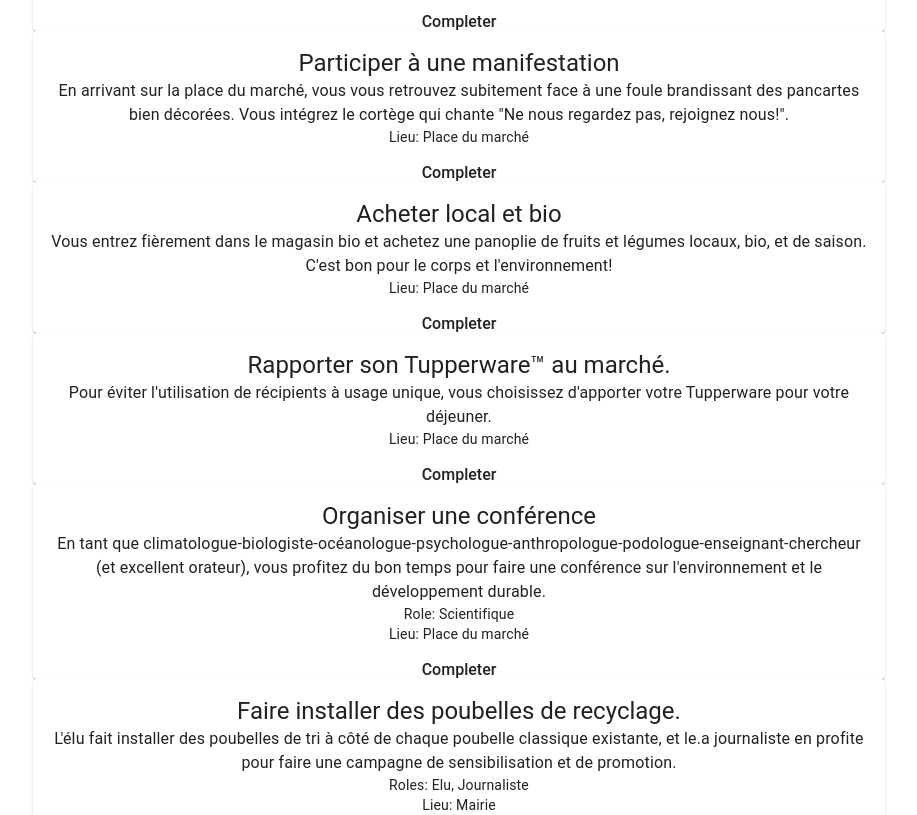
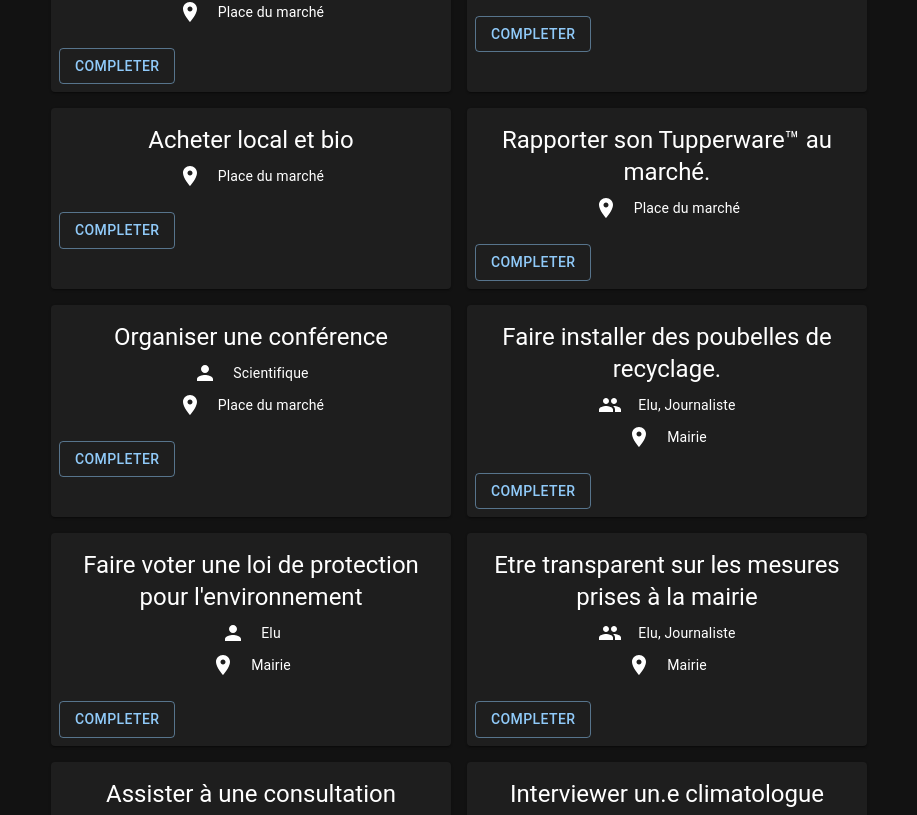
Before and after one commit to PIR-Eco-Anxiety/PIR-Eco-Anxiety.github.io, a React (Vite) app: page /#/play in a window 1280 px wide. Shown: the part 948-1763 px from the top of the page, without its empty margins (181-1098 px from the left). Built offline with nearby package versions, Linux system fonts and the light colour scheme.

Commit message:
Improve play interface

```diff
--- a/src/Play.tsx
+++ b/src/Play.tsx
@@ -1,12 +1,14 @@
 import { useState } from "react";
 import GameSourceSelector from "./components/GameSourceSelector";
-import { Backdrop, Button, Card, CardActionArea, CardContent, CardMedia, Container, Stack, Typography } from "@mui/material";
+import { Backdrop, Box, Button, Card, CardActionArea, CardActions, CardContent, CardMedia, Container, Stack, Typography } from "@mui/material";
+import PersonIcon from '@mui/icons-material/Person';
 import { useStickyState } from "./hooks/stickyState";
 import { Action, calculateScore, isGroupAction, isPersonalAction } from "./models/action";
 import { Game } from "./models/game";
 import defaultGame from "./defaultGame.json";
-import { isMultipleChoiceQuestion, isSimpleQuestion } from "./models/questions";
+import { isMultipleChoiceQuestion, isOpenQuestion, isSimpleQuestion } from "./models/questions";
 import { NullableRefSelector } from "./create/Common";
+import { LocationCity, LocationOn, People } from "@mui/icons-material";
 
 function ScoreCard({score}: {score: number}) {
   let photo;
@@ -75,6 +77,67 @@ function ScoreCard({score}: {score: number}) {
   );
 }
 
+
+function QuestionOverlay({action, onAnswer}: {action: Action, onAnswer: (correct: boolean) => void}) {
+  return (
+    <>
+      <Stack spacing={2} direction="column">
+        <Typography variant="h4">{action.bonusQuestion!.question}</Typography>
+        {isMultipleChoiceQuestion(action.bonusQuestion!) && (
+          action.bonusQuestion.answers.map(answer => (
+            <Button key={answer.answer} onClick={() => onAnswer(answer.isCorrect)}>{answer.answer}</Button>
+          ))
+        )}
+        {isSimpleQuestion(action.bonusQuestion!) && (
+          <>
+            <Typography variant="h5">Réponse: {action.bonusQuestion!.answer}</Typography>
+            <Button onClick={() => onAnswer(true)}>Réponse correcte</Button>
+            <Button onClick={() => onAnswer(false)}>Réponse incorrecte</Button>
+          </>
+        )}
+        {isOpenQuestion(action.bonusQuestion!) && (
+          <>
+            <Button onClick={() => onAnswer(true)}>Réponse acceptée</Button>
+            <Button onClick={() => onAnswer(false)}>Réponse pas acceptée</Button>
+          </>
+        )}
+      </Stack>
+    </>
+  )
+}
+
+function ActionOverlay({action, setOkClicked}: {action: Action, setOkClicked: (b: boolean) => void}) {
+  return (
+    <Stack>
+      <Typography variant="body1">
+        {action.description}
+      </Typography>
+      <Button variant="outlined" onClick={() => setOkClicked(true)}>
+        Accepter
+      </Button>
+    </Stack>
+  );
+}
+
+function ActionPopup({action, onQuestionAnswered}: {action: Action | null, onQuestionAnswered: (correct: boolean) => void}) {
+  const [okClicked, setOkClicked] = useState<boolean>(false);
+
+  return (
+    <Backdrop
+      open={action !== null}
+      sx={{zIndex: 100, backgroundColor: "rgba(0, 0, 0, 0.8)"}}
+    >
+      {action !== null && <>
+        {!okClicked ? (
+          <ActionOverlay action={action} setOkClicked={setOkClicked}/>
+        ) : (
+          <QuestionOverlay action={action} onAnswer={onQuestionAnswered}/>
+        )}
+      </>}
+    </Backdrop>
+  );
+}
+
 function ActionFilters({game, setFilteredActions}: {game: Game, setFilteredActions: (actions: Action[]) => void}) {
   const [roleIdFilter, setRoleIdFilter] = useState<number | null>(null);
   const [locationIdFilter, setLocationIdFilter] = useState<number | null>(null);
@@ -121,44 +184,35 @@ function ActionFilters({game, setFilteredActions}: {game: Game, setFilteredActio
 
 function ActionCard({game, action, onCompleteAction}: {game: Game, action: Action, onCompleteAction: () => void}) {
   return (
-    <Card>
+    <Card sx={{width: 400}}>
       <CardContent>
+        <Stack spacing={1}>
           <Typography variant="h5">{action.name}</Typography>
-        <Typography variant="body1">{action.description}</Typography>
           {isPersonalAction(action) && (
-          <Typography variant="body2">Role: {game.roles.find(role => role.id == action.roleId)!.name}</Typography>
+            <Stack direction='row' spacing={2} display='flex' justifyContent='center' alignItems='center'>
+              <PersonIcon/>
+              <Typography variant="body2">{game.roles.find(role => role.id == action.roleId)!.name}</Typography>
+            </Stack>
           )}
           {isGroupAction(action) && (
-          <Typography variant="body2">Roles: {action.roleIds.map(roleId => game.roles.find(role => role.id == roleId)!.name).join(", ")}</Typography>
+            <Stack direction='row' spacing={2} display='flex' justifyContent='center' alignItems='center'>
+              <People/>
+              <Typography variant="body2">{action.roleIds.map(roleId => game.roles.find(role => role.id == roleId)!.name).join(", ")}</Typography>
+            </Stack>
           )}
-        <Typography variant="body2">Lieu: {game.map.locations.find(location => location.id == action.locationId)!.name}</Typography>
+          <Stack direction='row' spacing={2} display='flex' justifyContent='center' alignItems='center'>
+            <LocationOn/>
+            <Typography variant="body2">{game.map.locations.find(location => location.id == action.locationId)!.name}</Typography>
+          </Stack>
+        </Stack>
+
       </CardContent>
-      <CardActionArea onClick={onCompleteAction}>
+      <CardActions>
+        <Button variant='outlined' onClick={onCompleteAction}>
           Completer
-      </CardActionArea>
+        </Button>
+      </CardActions>
     </Card>
-  )
-}
-
-function QuestionOverlay({action, onAnswer}: {action: Action, onAnswer: (correct: boolean) => void}) {
-  return (
-    <>
-      <Stack spacing={2} direction="column">
-        <Typography variant="h4">{action.bonusQuestion!.question}</Typography>
-        {isMultipleChoiceQuestion(action.bonusQuestion!) && (
-          action.bonusQuestion.answers.map(answer => (
-            <Button key={answer.answer} onClick={() => onAnswer(answer.isCorrect)}>{answer.answer}</Button>
-          ))
-        )}
-        {isSimpleQuestion(action.bonusQuestion!) && (
-          <>
-            <Typography variant="h5">Réponse: {action.bonusQuestion!.answer}</Typography>
-            <Button onClick={() => onAnswer(true)}>Réponse correcte</Button>
-            <Button onClick={() => onAnswer(false)}>Réponse incorrecte</Button>
-          </>
-        )}
-      </Stack>
-    </>
   )
 }
 
@@ -166,7 +220,7 @@ export function Play() {
   const [score, setScore] = useStickyState<number>(0, "score");
   const [game, setGame] = useState<Game>(defaultGame);
   const [filteredActions, setFilteredActions] = useState<Action[]>(game.actions);
-  const [currentAction, setCurrentAction] = useState<Action>();
+  const [currentAction, setCurrentAction] = useState<Action | null>(null);
   const [answerPopup, setAnswerPopup] = useState("");
   return (
     <>
@@ -175,26 +229,11 @@ export function Play() {
       <Container maxWidth="md">
         <ScoreCard score={score} />
         <ActionFilters game={game} setFilteredActions={setFilteredActions} />
-        <Backdrop
-          open={currentAction !== undefined}
-          sx={{zIndex: 100, backgroundColor: "rgba(0, 0, 0, 0.8)"}}
-        >
-          {currentAction?.bonusQuestion && <QuestionOverlay
-            action={currentAction!}
-            onAnswer={correct => {
+        <ActionPopup action={currentAction} onQuestionAnswered={(correct) => {
           setScore(score + calculateScore(currentAction!, correct));
-              setCurrentAction(undefined);
-              setAnswerPopup(correct ? "Correct!" : "Incorrect.");
-            }}
-          />}
-        </Backdrop>
-        <Backdrop
-          open={answerPopup !== ""}
-          onClick={() => setAnswerPopup("")}
-          sx={{zIndex: 100}}
-        >
-          <Typography variant="h2">{answerPopup}</Typography>
-        </Backdrop>
+          setCurrentAction(null);
+        }} />
+        <Box marginTop={4} display='flex' flexWrap="wrap" justifyContent="center" gap={2}>
           {filteredActions.map(action => (
             <ActionCard
               key={action.id}
@@ -205,6 +244,7 @@ export function Play() {
               }}
             />
           ))}
+        </Box>
       </Container>
     </>
   )
--- a/src/main.tsx
+++ b/src/main.tsx
@@ -12,7 +12,7 @@ import { Rules } from './Rules.tsx'
 
 const theme = createTheme({
   palette: {
-    mode: 'light',
+    mode: 'dark',
   },
 })
 
```
Lines whose indentation alone changed are shown as unchanged.
